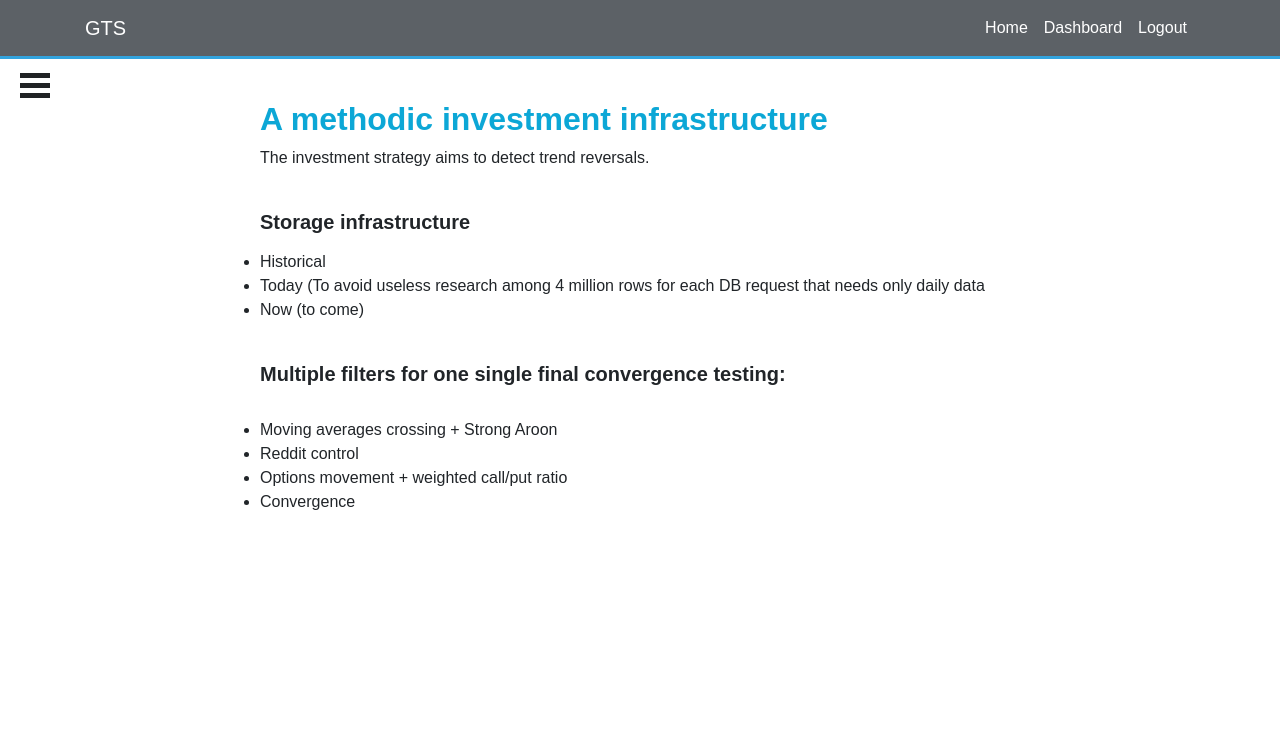
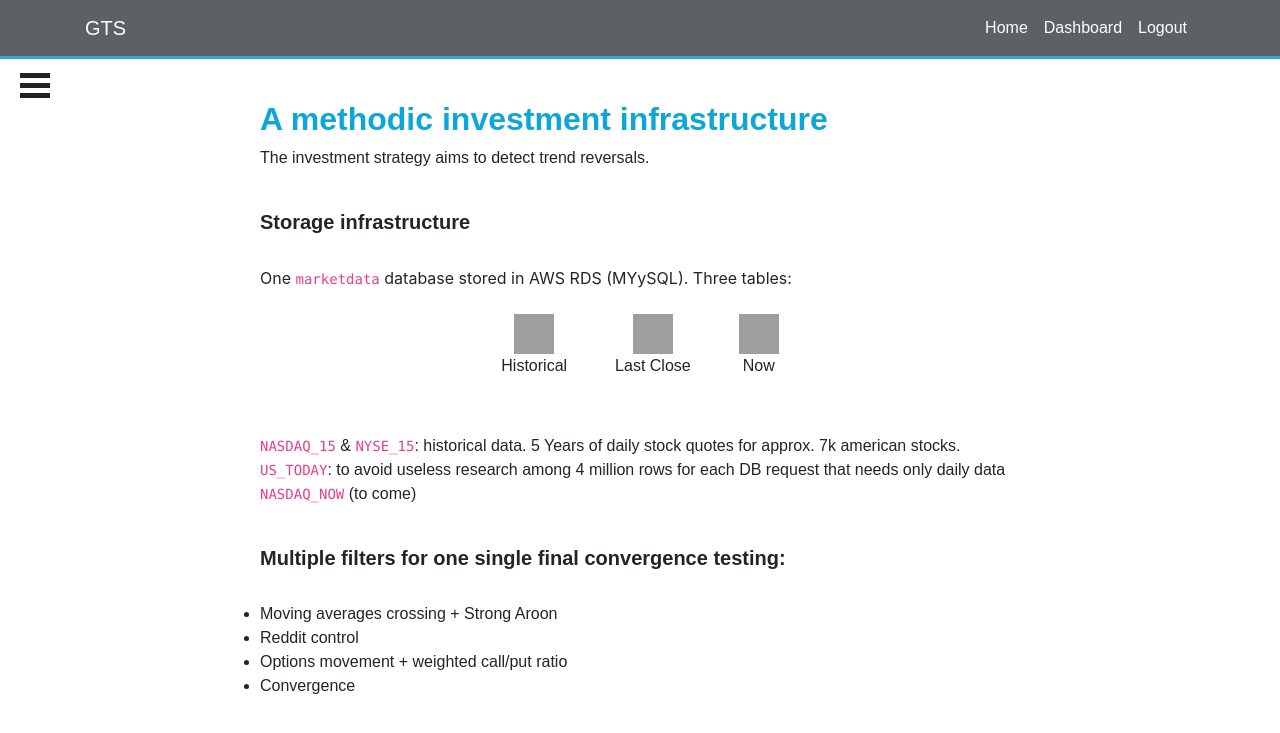
Before and after one commit to webclinic017/Get-the-signals, a Flask app: page /investInfra in a window 1280 px wide. Shown: the top 733 px of the page. Run offline with Flask 2, Linux system fonts and the light colour scheme; the visitor is signed in with stand-in values (Sample User, id 1); some libraries are stand-ins or nearby versions; grey boxes are pictures that could not be loaded.

Commit message:
price evol calc in fetch()

```diff
--- a/SV/static/style_investInfra.css
+++ b/SV/static/style_investInfra.css
@@ -9,3 +9,7 @@ h2 {
     font-family: Arial;
     font-weight: bold;
 }
+
+.DBs {
+  text-align: center;
+}
--- a/SV/templates/base.html
+++ b/SV/templates/base.html
@@ -34,7 +34,7 @@
                         </li>
 
                         <li class="nav-item">
-                            <a href="{{ url_for('infraHealth') }}" class="nav-link">Dashboard</a>
+                            <a href="{{ url_for('investInfra') }}" class="nav-link">Dashboard</a>
                         </li>
                         {% if current_user.is_authenticated %}
                         <li class="nav-item">
--- a/SV/templates/investInfra.html
+++ b/SV/templates/investInfra.html
@@ -17,11 +17,38 @@
 
   </br>
   <h5><strong>Storage infrastructure</strong></h5>
+  </br>
+  One <code>marketdata</code> database stored in AWS RDS (MYySQL). Three tables:
+
+  <div class="DBs">
+
+      <div class="d-flex justify-content-center row-hl">
+        <div class="p-4 item-hl">
+          <img alt="dl icon" src="../static/DB-symbol.png" width="40" height="40" >
+          </br>
+          <p>Historical</p>
+        </div>
+        <div class="p-4 item-hl">
+          <img alt="dl icon" src="../static/DB-symbol.png" width="40" height="40" >
+          </br>
+          <p>Last Close</p>
+        </div>
+        <div class="p-4 item-hl">
+          <img alt="dl icon" src="../static/DB-symbol.png" width="40" height="40" >
+          </br>
+          <p>Now</p>
+        </div>
+      </div>
+  </div>
   <p>
     <ul>
-      <li>Historical</li>
-      <li>Today (To avoid useless research among 4 million rows for each DB request that needs only daily data</li>
-      <li>Now (to come)</li>
+      <code>NASDAQ_15</code> & <code>NYSE_15</code>: historical data. 5 Years of daily stock quotes for approx. 7k american stocks.
+    </br>
+
+      <code>US_TODAY</code>: to avoid useless research among 4 million rows for each DB request that needs only daily data</li>
+    </br>
+
+      <code>NASDAQ_NOW</code> (to come)</li>
     </ul>
   </p>
 </br>
--- a/app.py
+++ b/app.py
@@ -74,23 +74,39 @@ def login():
             return redirect(next)
     return render_template('login.html', form=form)
 
-def fetch(nRows=50):
+def fetch(nRows=100):
     """
     Function is used in table function
 
     :param nRows: used to specify the number of rows to display in the /table page table
     :returns: the table
     https://stackoverflow.com/questions/7219385/how-to-join-only-one-column
+
+    1. Gets data from DB and joins to have last Close market prices
+    2. Calculates price evolution
     """
-    qu = "SELECT Signals_aroon_crossing.*, NASDAQ_TODAY.Close FROM Signals_aroon_crossing\
-         LEFT JOIN NASDAQ_TODAY\
-    ON Signals_aroon_crossing.ValidTick = NASDAQ_TODAY.Symbol"
+    qu = "SELECT Signals_aroon_crossing.*, US_TODAY.Close FROM Signals_aroon_crossing\
+         LEFT JOIN US_TODAY\
+    ON Signals_aroon_crossing.ValidTick = US_TODAY.Symbol\
+    ORDER BY SignalDate DESC"
     items = db_acc_obj.exc_query(db_name='marketdata', query=qu, \
         retres=QuRetType.MANY, nRows=nRows)
+
+    # Transform tuple of tuples in list of lists for mutability
+    listofTuples = list(items)
+    listofLists = []
+    for tuple in listofTuples:
+        l = list(tuple)
+        listofLists.append(l)
+
+
     dfitems = pd.DataFrame(items)
+    PriceEvolution = (( (dfitems.iloc[:,5] - dfitems.iloc[:,4]) / dfitems.iloc[:,4] ) * 100).tolist()
+    print(PriceEvolution)
+    #for list in listofLists:
 
-    # Get prices for this specific list of stocks
-    print(dfitems)
+
+
     return items
 
 @app.route('/dashboard')
@@ -167,8 +183,11 @@ def tuplesToCSV(Tuples):
         c2 = line[1].strftime("%Y-%m-%d")
         c3 = line[2].strftime("%Y-%m-%d")
         c4 = str(line[3])
+        c5 = str(line[4])
+        c6 = str(line[5])
+
         reReconstructedLine  = c1 + ',' + c2 + ','\
-             + c3 + ',' + c4 + '\n'
+             + c3 + ',' + c4 + ',' + c5 + ',' + c6 + '\n'
         reReconstructedCSV = reReconstructedCSV + reReconstructedLine
 
     return reReconstructedCSV
```
